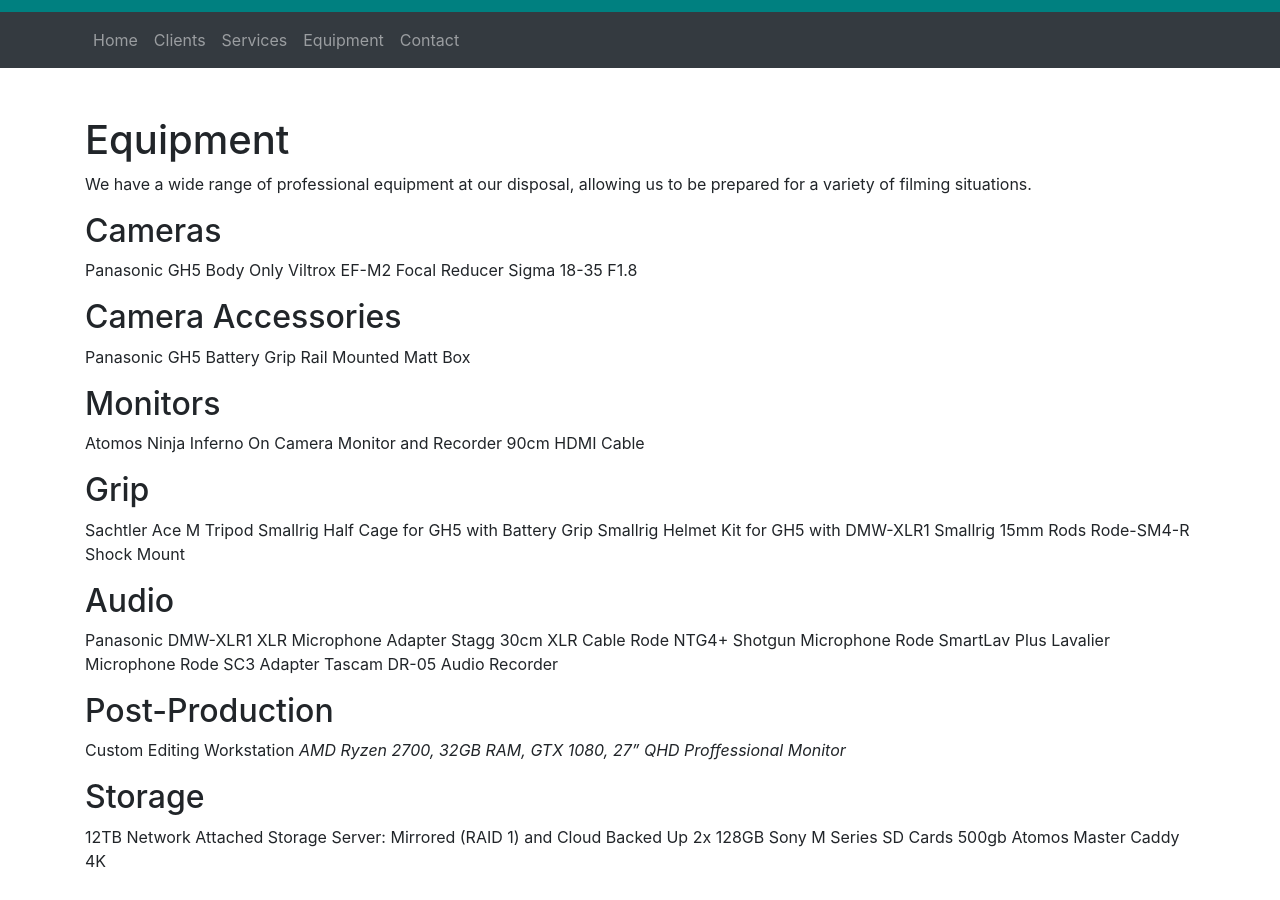
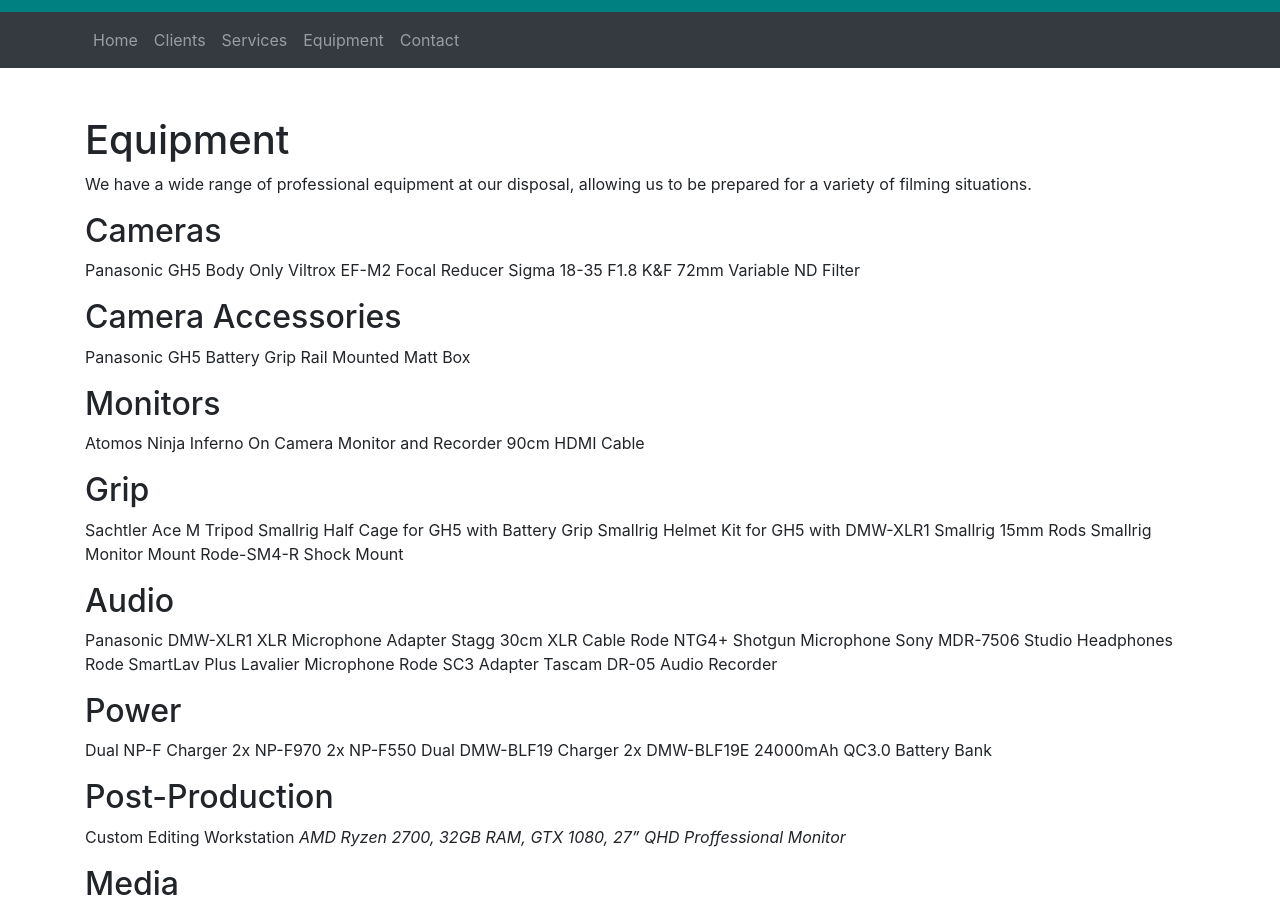
Before and after one commit to pe5er/swan.media, a Jekyll site: the page built from equipment.md, in a window 1280 px wide and 900 px high, scrolled down 388 px. Built offline with Jekyll 4.4.1, drawn with Linux system fonts in a browser that asks for light colours; our own code applies the rules of GitHub Pages for plain Markdown files; some of the changed text lies outside the part shown.

Commit message:
Update equipment.md

```diff
--- a/equipment.md
+++ b/equipment.md
@@ -8,6 +8,7 @@
 Panasonic GH5 Body Only
 Viltrox EF-M2 Focal Reducer
 Sigma 18-35 F1.8
+K&F 72mm Variable ND Filter
 
 ## Camera Accessories
 Panasonic GH5 Battery Grip
@@ -22,21 +23,32 @@
 Smallrig Half Cage for GH5 with Battery Grip
 Smallrig Helmet Kit for GH5 with DMW-XLR1
 Smallrig 15mm Rods
+Smallrig Monitor Mount
 Rode-SM4-R Shock Mount
 
 ## Audio
 Panasonic DMW-XLR1 XLR Microphone Adapter
 Stagg 30cm XLR Cable
 Rode NTG4+ Shotgun Microphone
+Sony MDR-7506 Studio Headphones
 Rode SmartLav Plus Lavalier Microphone
 Rode SC3 Adapter
 Tascam DR-05 Audio Recorder
+
+## Power
+Dual NP-F Charger
+2x NP-F970
+2x NP-F550
+Dual DMW-BLF19 Charger
+2x DMW-BLF19E
+24000mAh QC3.0 Battery Bank
 
 ## Post-Production
 Custom Editing Workstation
   *AMD Ryzen 2700, 32GB RAM, GTX 1080, 27" QHD Proffessional Monitor*
 
-## Storage
+## Media
 12TB Network Attached Storage Server: Mirrored (RAID 1) and Cloud Backed Up
 2x 128GB Sony M Series SD Cards
 500gb Atomos Master Caddy 4K
+SanDisk Extreme Pro UHS-II USB-C Card Reader
```
